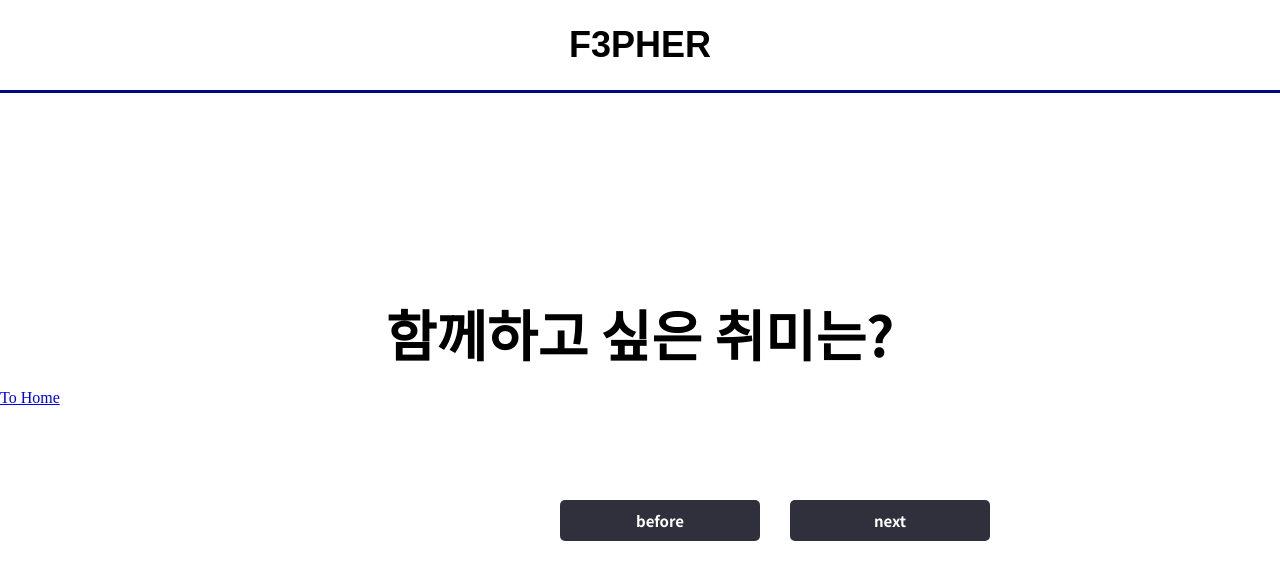
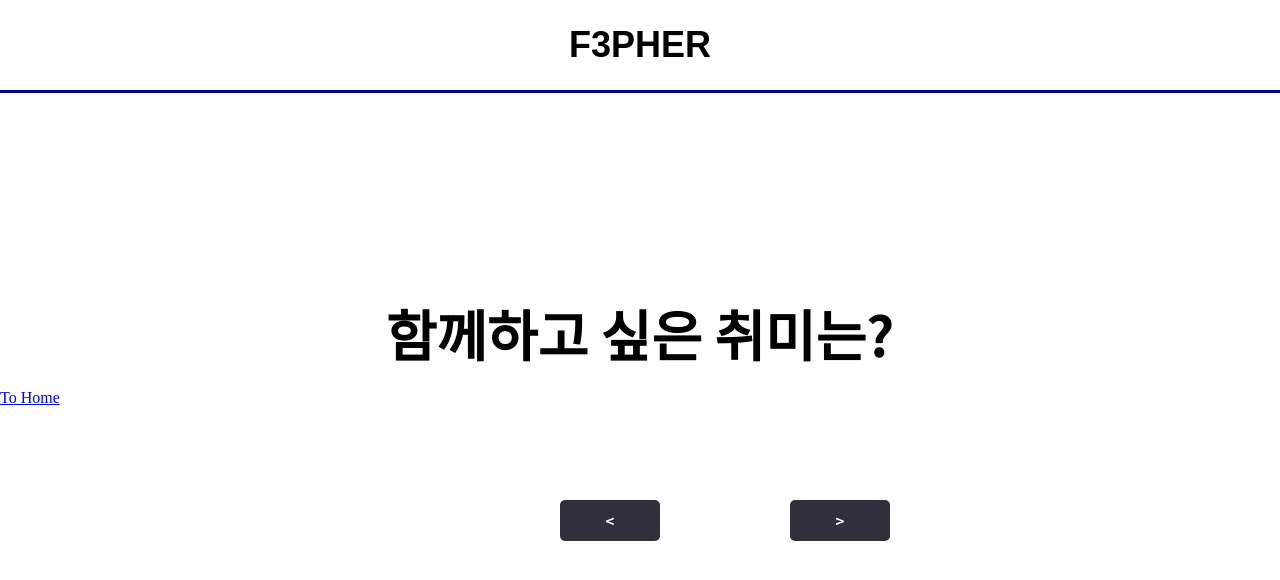
Before and after one commit to Hayoung04/f3p, a React (Create React App) app: page /category/romantic in a window 1280 px wide. Shown: the top 580 px of the page. Built offline with nearby package versions, Linux system fonts and the light colour scheme; a web font is replaced by a local one.

Commit message:
refactor: 사용 안하는 컴포넌트 정리

```diff
--- a/src/routes/addprofile/Add.jsx
+++ b/src/routes/addprofile/Add.jsx
@@ -55,7 +55,7 @@ const Write = (props) => {
     })
       .then((data) => data.json())
       .then((json) => setRecapData(json));
-  }, [id]);
+  }, [id, memberID]);
 
   return (
     <div>
@@ -66,7 +66,10 @@ const Write = (props) => {
         <div className={styles.upload}>
           <h2>{recapData.photo.t_answer}</h2>
           <h3>{recapData.photo.c_answer}</h3>
-          <img src={"https://ll-api.jungsub.com" + recapData.photo.img_path} />
+          <img
+            src={"https://ll-api.jungsub.com" + recapData.photo.img_path}
+            alt="img"
+          />
         </div>
       )}
       <form onSubmit={submitPost} className="write-form">
@@ -88,7 +91,7 @@ const Write = (props) => {
         </button>
         <button
           onClick={function () {
-            const url = "https://ll-api.jungsub.com/talk/mypage/delete/" + id;
+            // const url = "https://ll-api.jungsub.com/talk/mypage/delete/" + id;
             fetch(`https://ll-api.jungsub.com/talk/mypage/delete/${id}`, {
               method: "POST",
               headers: { "Content-type": "application/json" },
--- a/src/routes/converModule/DetailCate.module.css
+++ b/src/routes/converModule/DetailCate.module.css
@@ -23,7 +23,7 @@
   position: fixed;
   top: 500px;
   left: 560px;
-  width: 200px;
+  width: 100px;
   background-color: #2f303c;
   color: white;
   border: none;
@@ -41,7 +41,7 @@
   position: fixed;
   top: 500px;
   left: 790px;
-  width: 200px;
+  width: 100px;
   background-color: #2f303c;
   color: white;
   border: none;
--- a/src/routes/conversation_recommend/Romantic.js
+++ b/src/routes/conversation_recommend/Romantic.js
@@ -24,10 +24,10 @@ function Romantic() {
     setTopic(Topic[variable]);
     console.log(variable);
   };
-  const reset = () => {
-    variable = 0;
-    setTopic(Topic[variable]);
-  };
+  // const reset = () => {
+  //   variable = 0;
+  //   setTopic(Topic[variable]);
+  // };
   return (
     <>
       <div>
@@ -36,13 +36,13 @@ function Romantic() {
         </div>
 
         <button className={styles.beforeBtn} onClick={beforeBtn}>
-          before
+          {"<"}
         </button>
 
         <div className={styles.topic}>{topic}</div>
 
         <button className={styles.nextBtn} onClick={nextBtn}>
-          next
+          {">"}
         </button>
 
         {/* <button className={styles.reset} onClick={reset}>
--- a/src/routes/profile/Profile.jsx
+++ b/src/routes/profile/Profile.jsx
@@ -15,7 +15,7 @@ function Profile() {
     fetch("https://ll-api.jungsub.com/talk/mypage/list/" + memberId)
       .then((data) => data.json())
       .then((json) => setData(json.photos));
-  }, []);
+  }, [memberId]);
 
   const handleContainerClick = (num) => {
     // 클릭 시 Add 페이지로 이동
@@ -35,6 +35,7 @@ function Profile() {
         {[...Array(3)].map((_, rowIndex) => (
           <div key={rowIndex} className={styles.row}>
             {[...Array(3)].map((_, colIndex) => {
+              // eslint-disable-next-line array-callback-return
               const image = data.find(function (elem) {
                 if (elem._id === (rowIndex * 3 + colIndex + 1).toString())
                   return true;
```
